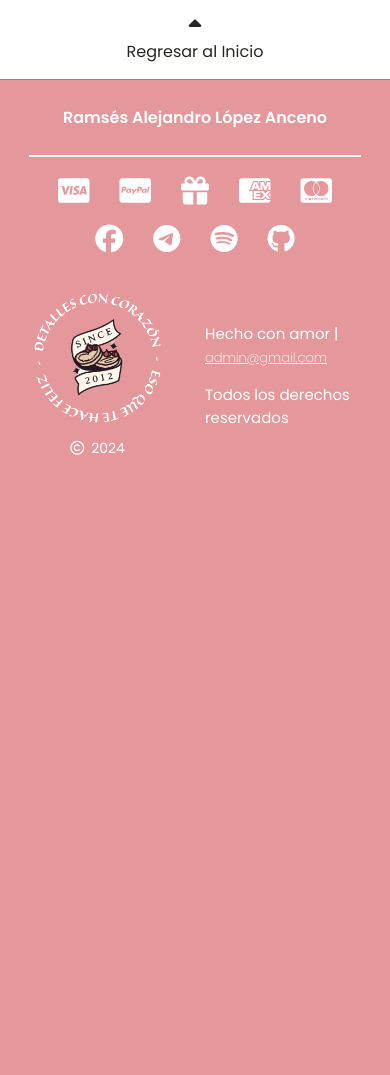
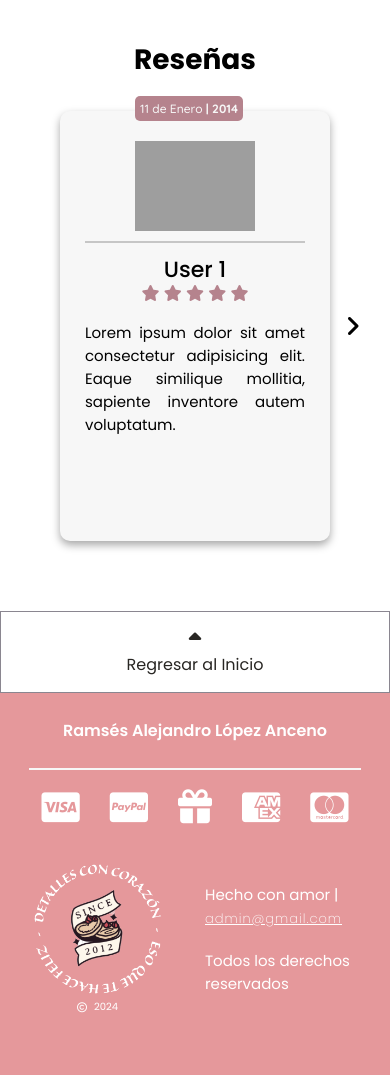
Before and after one commit to ramsceoskull/WEB, a PHP site: page / in a window 390 px wide. Shown: the part 2667-3742 px from the top of the page. Before the commit the page ends 3122 px from the top, so only its background shows below. Run offline with PHP 8.4, Linux system fonts and the light colour scheme; grey boxes are pictures that could not be loaded.

Commit message:
mobile index were finished (design)

```diff
--- a/index.html
+++ b/index.html
@@ -11,6 +11,7 @@
 	<link rel="stylesheet" href="./globales.css">
 	<link rel="stylesheet" href="./style.css">
 	<title>Detalles con Corazón</title>
+	<script src="./script.js"></script>
 </head>
 <body>
 	<!-- require './partials/header.php' -->
@@ -74,10 +75,10 @@
 		</nav>
   </aside>
 
-	<figure class="baner-container">
+	<figure class="banner-container">
 		<i class="fa-solid fa-mobile"></i>
-		<div class="baner-capa"></div>
-		<section class="baner__info">
+		<div class="banner-capa"></div>
+		<section class="banner__info">
 			<h1>Postres para todos</h1>
 			<p>Lorem ipsum dolor sit amet consectetur adipisicing elit. Earum et quisquam aliquam reiciendis laboriosam esse exercitationem ipsum quam quis cumque?</p>
 		</section>
@@ -125,10 +126,117 @@
 	<figure class="picture-section"></figure>
 
 	<!-- section.reviews-container>div.carrousel>article.review*3>img.profilePicture+p.profileUsername+div.reviewNote+p.reviewDetail+p.sinceInfo{Cliente desde }>span.clientLoyalty{ | 202$} -->
-	<!-- <i class="fa-solid fa-star"></i>
-	<i class="fa-regular fa-star"></i> -->
 
-	<footer id="reviews" class="footer-container">
+	<section id="reviews" class="reviews-container">
+		<h2>Reseñas</h2>
+		<div class="carrousel">
+			<i class="fa-solid fa-angle-left" onclick="handleChangeReview()"></i>
+			<article id="1" class="review">
+				<p class="dateOfReview">11 de Enero <span>| 2014</span></p>
+				<img src="https://cdn-icons-png.flaticon.com/512/3135/3135768.png" alt="" class="profilePicture">
+				<p class="profileUsername">User 1</p>
+				<div class="reviewNote">
+					<i class="fa-solid fa-star"></i>
+					<i class="fa-solid fa-star"></i>
+					<i class="fa-solid fa-star"></i>
+					<i class="fa-solid fa-star"></i>
+					<i class="fa-solid fa-star"></i>
+				</div>
+				<p class="reviewDetail">Lorem ipsum dolor sit amet consectetur adipisicing elit. Eaque similique mollitia, sapiente inventore autem voluptatum.</p>
+				<!-- <p class="sinceInfo">Cliente desde <span class="clientLoyalty">| 2021</span></p> -->
+			</article>
+			<!-- <article id="2" class="review">
+				<p class="dateOfReview">15 de Febrero <span>| 2015</span></p>
+				<img src="https://cdn-icons-png.flaticon.com/512/3135/3135768.png" alt="" class="profilePicture">
+				<p class="profileUsername">User 2</p>
+				<div class="reviewNote">
+					<i class="fa-solid fa-star"></i>
+					<i class="fa-solid fa-star"></i>
+					<i class="fa-solid fa-star"></i>
+					<i class="fa-solid fa-star"></i>
+					<i class="fa-regular fa-star"></i>
+				</div>
+				<p class="reviewDetail">Lorem ipsum dolor sit amet consectetur adipisicing elit. Similique ipsum assumenda molestias nobis consequuntur harum?</p>
+			</article> -->
+			<article id="3" class="review">
+				<p class="dateOfReview">20 de Marzo <span>| 2016</span></p>
+				<img src="https://cdn-icons-png.flaticon.com/512/3135/3135768.png" alt="" class="profilePicture">
+				<p class="profileUsername">User 3</p>
+				<div class="reviewNote">
+					<i class="fa-solid fa-star"></i>
+					<i class="fa-solid fa-star"></i>
+					<i class="fa-solid fa-star"></i>
+					<i class="fa-solid fa-star"></i>
+					<i class="fa-solid fa-star"></i>
+				</div>
+				<p class="reviewDetail">Lorem ipsum dolor sit amet consectetur adipisicing elit. Temporibus, error. Officia eaque culpa odio et!</p>
+				<!-- <p class="sinceInfo">Cliente desde <span class="clientLoyalty">| 2023</span></p> -->
+			</article>
+			<i class="fa-solid fa-angle-right" onclick="handleChangeReview()"></i>
+		</div>
+	</section>
+
+	<!-- <section class="main-tables-container">
+        <div class="main__left-button invisible" onclick="handleChangeTable()">
+          <span></span>
+        </div>
+        <div class="main-table" id="currenciesCard">
+          <h3 class="currency-table--title">Monedas</h3>
+          <div class="currency-table--container">
+            <table>
+              <tbody><tr>
+                <td class="table__top-left">Bitcoin</td>
+                <td class="table__top-right table__right">$ 1.96<span class="down"></span></td>
+              </tr>
+              <tr>
+                <td>Ethereum</td>
+                <td class="table__right">$ 0.07<span class="up"></span></td>
+              </tr>
+              <tr>
+                <td>Ripple</td>
+                <td class="table__right">$ 2.15<span class="down"></span></td>
+              </tr>
+              <tr>
+                <td class="table__bottom-left">Stellar</td>
+                <td class="table__bottom-right table__right">$ 4.96<span class="down"></span></td>
+              </tr>
+            </tbody></table>
+          </div>
+          <div class="currency-table--update">
+            <p><b>Actualizado:</b> 04 Sept 23:45</p>
+          </div>
+        </div>
+
+        <div class="main-table hidden" id="commissionsCard">
+          <h3 class="commissions-table--title">Comisiones</h3>
+          <div class="commissions-table--container">
+            <table>
+              <tbody><tr>
+                <td class="table__top-left">Bitrade</td>
+                <td class="table__top-right table__right">$ 12.96<span class="down"></span></td>
+              </tr>
+              <tr>
+                <td>Bitpreco</td>
+                <td class="table__right">$ 13.07<span class="up"></span></td>
+              </tr>
+              <tr>
+                <td>Novadax</td>
+                <td class="table__right">$ 13.15<span class="down"></span></td>
+              </tr>
+              <tr>
+                <td class="table__bottom-left">Coinext</td>
+                <td class="table__bottom-right table__right">$ 14.96<span class="down"></span></td>
+              </tr>
+            </tbody></table>
+          </div>
+          <div class="commissions-table--update">
+            <p><b>Actualizado:</b> 04 Sept 23:48</p>
+          </div>
+        </div>
+        <div class="main__right-button" onclick="handleChangeTable()"><span></span></div>
+      </section> -->
+
+	<footer class="footer-container">
 		<a href="#top" class="linkToTop">
 			<i class="fa-solid fa-caret-up"></i>
 			<br>Regresar al Inicio
@@ -156,53 +264,12 @@
 				</div>
 			</figure>
 			<div class="specialThanks">
-				<p class="admin">Hecho con amor | <span>admin@gmail.com</span></p>
+				<p class="admin">Hecho con amor | <a href="mailto:a22310355@ceti.mx">admin@gmail.com</a></p>
 				<p class="copyrightDetail">Todos los derechos reservados</p>
 			</div>
 		</section>
 	</footer>
 
-
-	<!-- <section class="blanco contenedor resena">
-		<h2 class="pt-2">Reseñas</h2>
-		<div class="frame-slider">
-			<ul>
-				<li>
-					<img src="https://images.unsplash.com/photo-1494790108377-be9c29b29330?q=80&w=1000&auto=format&fit=crop&ixlib=rb-4.0.3&ixid=M3wxMjA3fDB8MHxzZWFyY2h8Mnx8dXNlciUyMHByb2ZpbGV8ZW58MHx8MHx8fDA%3D" alt="" class="profilePicture">
-				</li>
-				<li>
-					<img src="https://www.bnl.gov/today/body_pics/2017/06/StephanHruszkewycz-hr.jpg" alt="" class="profilePicture">
-				</li>
-				<li>
-					<img src="https://encrypted-tbn0.gstatic.com/images?q=tbn:ANd9GcTQEZrATmgHOi5ls0YCCQBTkocia_atSw0X-Q&usqp=CAU" alt="" class="profilePicture">
-				</li>
-			</ul>
-		</div>
-		<div class="frame-slider review-slider">
-			<ul>
-				<li>
-					<span class="name">Shai Gomez.</span>
-					<p class="review">Lorem ipsum dolor sit, amet consectetur adipisicing elit. Eveniet ratione quae, dolorum quam similique voluptatem.</p>
-				</li>
-				<li>
-					<span class="name">Panfilo Perez</span>
-					<p class="review">Lorem ipsum dolor sit amet consectetur adipisicing elit. Et, reiciendis accusamus culpa maiores in at?</p>
-				</li>
-				<li>
-					<span class="name">ramsceoskull</span>
-					<p class="review">Lorem ipsum dolor sit amet consectetur adipisicing elit. Doloribus laborum hic eum soluta aspernatur magnam.</p>
-				</li>
-			</ul>
-		</div>
-	</section>
-
-	<footer>
-		<p class="copy">Copyright 1998</p>
-		<p class="copy"> | </p>
-		<p class="copy">Detalles con Corazon</p>
-		<nav class="footer_contact"></nav>
-	</footer> -->
-
-	<script src="./script.js"></script>
+	<!-- <script src="./script.js"></script> -->
 </body>
 </html>
--- a/style.css
+++ b/style.css
@@ -313,9 +306,93 @@ body {
 	background-repeat: no-repeat;
 }
 
+.reviews-container {
+	width: 100vw;
+	height: auto;
+	padding: 40px 30px;
+}
+.reviews-container > h2 {
+	font-size: var(--title-h3);
+	text-align: center;
+}
+
+.reviews-container > .carrousel {
+	width: 100%;
+	display: flex;
+	justify-content: center;
+	align-items: center;
+	margin: 30px 0;
+	gap: 15px;
+}
+.reviews-container > .carrousel > i {
+	font-size: 24px;
+}
+
+.reviews-container > .carrousel > .review {
+	max-width: 320px;
+	height: 430px;
+	display: flex;
+	flex-direction: column;
+	align-items: center;
+	position: relative;
+	padding: 30px 25px 50px;
+	border-radius: 10px;
+	background-color: var(--text-input-field);
+	box-shadow: 0 4px 8px rgba(0, 0, 0, 0.35);
+}
+.reviews-container > .carrousel > .review.hidden {
+	display: none;
+}
+.reviews-container > .carrousel > .invisible {
+	visibility: hidden;
+}
+
+.review > .dateOfReview {
+	position: absolute;
+	top: -15px;
+	left: calc(50% - 60px);
+	padding: 5px;
+	border-radius: 5px;
+	font-family: var(--fontAlternative);
+	font-weight: 500;
+	font-size: 12px;
+	color: var(--text-input-field);
+	background-color: var(--color-secondary);
+}
+.review > .dateOfReview > span {
+	font-weight: bold;
+}
+
+.review > .profilePicture {
+	width: 120px;
+}
+
+.review > .profileUsername {
+	width: 100%;
+	margin-top: 10px;
+	padding-top: 10px;
+	font-weight: 500;
+	font-size: var(--title-h6);
+	text-align: center;
+	border-top: 2px solid rgba(0, 0, 0, 0.2);
+}
+
+.review > .reviewNote {
+	margin: -5px 0 15px;
+}
+.review > .reviewNote > i {
+	color: var(--color-secondary);
+}
+
+.review > .reviewDetail {
+	text-align: justify;
+	font-size: 15px;
+}
+
+
 
 /* Slider */
-.frame-slider {
+/* .frame-slider {
 	width: 200px;
 	height: 200px;
 	margin: 30px 0 60px;
@@ -437,7 +514,7 @@ a 100*/
 	font-size: var(--paragraphs);
 	color: var(--warm-black);
 	background-color: var(--just-white);
-	border-bottom: 1px solid rgba(109, 104, 117, .8);
+	border: 1px solid rgba(109, 104, 117, .8);
 }
 
 .footer-container > .linkToTop > i {
@@ -463,7 +540,11 @@ a 100*/
 }
 .footer-container > .payment-methods > i,
 .footer-container > .socialMedia > i {
-	font-size: 28px;
+	font-size: 34px;
+}
+
+.footer-container > .socialMedia {
+	display: none;
 }
 
 .footer-container > .bottom-info {
@@ -480,7 +561,7 @@ a 100*/
 	flex-direction: column;
 	align-items: center;
 	padding: 10px;
-	gap: 15px;
+	gap: 5px;
 }
 
 .footer-container > .bottom-info > .logoRound > img {
@@ -491,7 +572,7 @@ a 100*/
 	display: flex;
 	justify-content: center;
 	align-items: center;
-	font-size: 14px;
+	font-size: 10px;
 	gap: 7px;
 }
 
@@ -500,10 +581,15 @@ a 100*/
 	font-weight: 400;
 }
 
-.specialThanks > .admin > span {
+.specialThanks > .admin > a {
 	font-size: 13px;
 	font-weight: 200;
-	text-decoration: underline;
+	letter-spacing: 1px;
+	color: var(--just-white);
+}
+
+.specialThanks > .admin {
+	margin-bottom: 15px;
 }
 
 
```
Also changed, not shown: other parts of style.css (+10 -17 lines), laptop.css (added, +11 -0 lines), script.js (+48 -0 lines).
